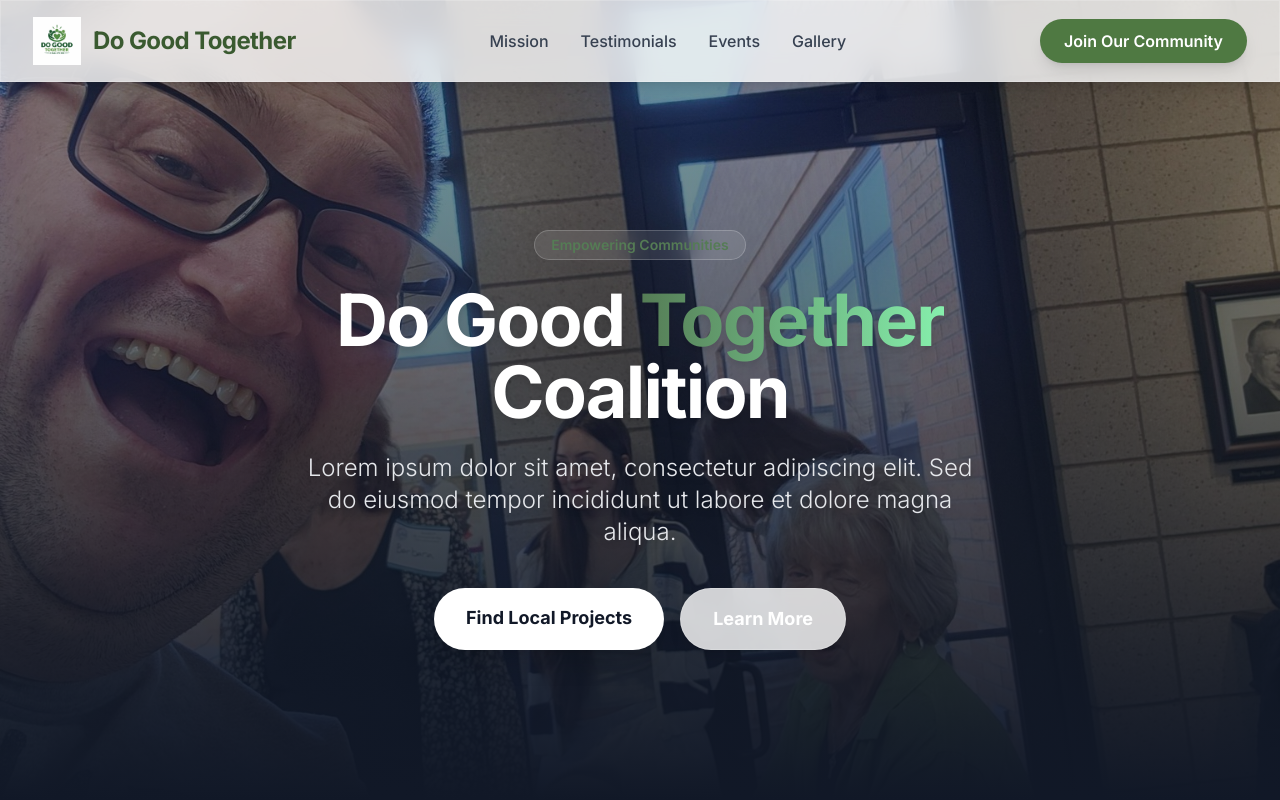
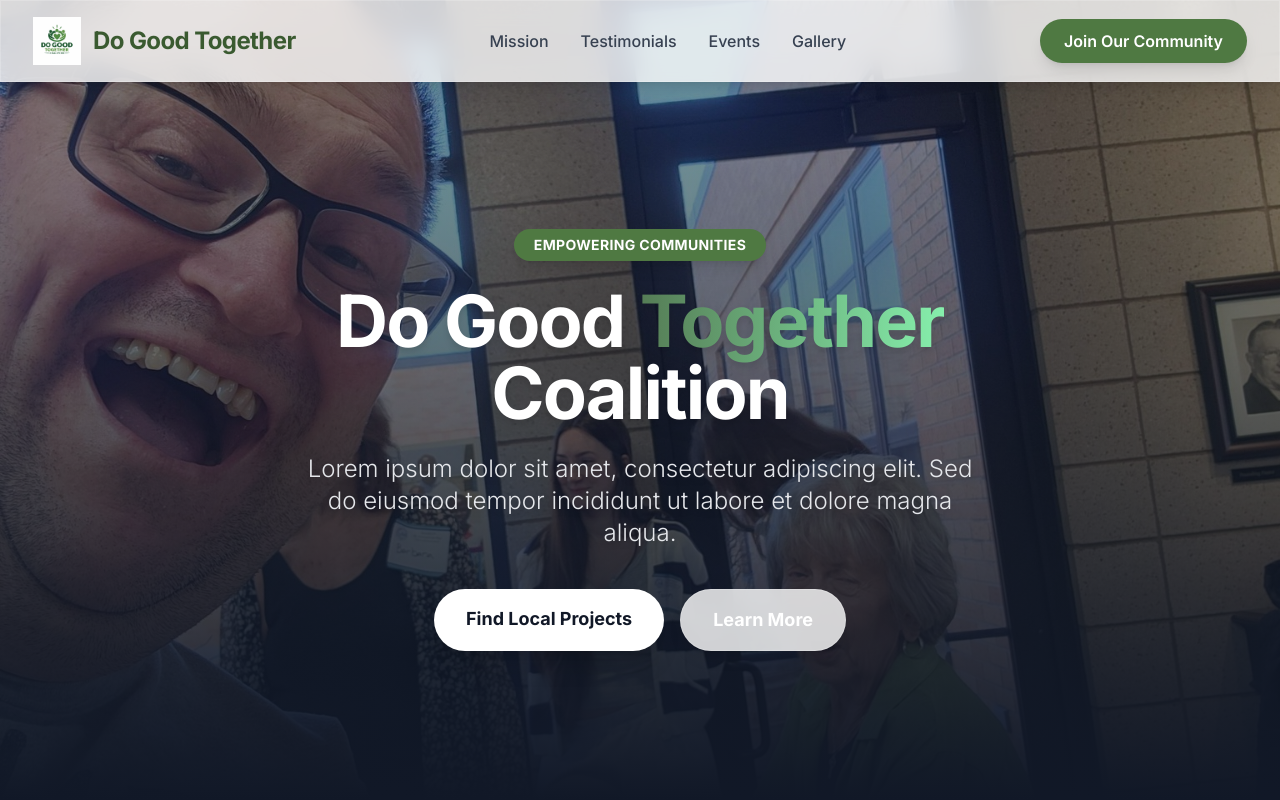
Before and after one commit to Dan-Heinz/do-good-together-site, a website built with Vite: page index.html in a window 1280 px wide. Shown: the top 800 px of the page. Built offline with nearby package versions, Linux system fonts and the light colour scheme; a script that the page names is missing.

Commit message:
Improve legibility of 'Empowering Communities' tag in hero section

```diff
--- a/index.html
+++ b/index.html
@@ -56,7 +56,7 @@
 
     <div class="relative z-10 text-center px-4 max-w-4xl mx-auto">
       <span
-        class="inline-block py-1 px-4 rounded-full bg-white/10 text-primaryLight border border-white/20 text-sm font-semibold mb-6 backdrop-blur-md">Empowering
+        class="inline-block py-1.5 px-5 rounded-full bg-primary text-white text-sm font-bold mb-6 shadow-lg tracking-wide uppercase">Empowering
         Communities</span>
       <h1 class="text-5xl md:text-7xl font-extrabold text-white mb-6 leading-tight tracking-tight drop-shadow-lg">
         Do Good <span
```
